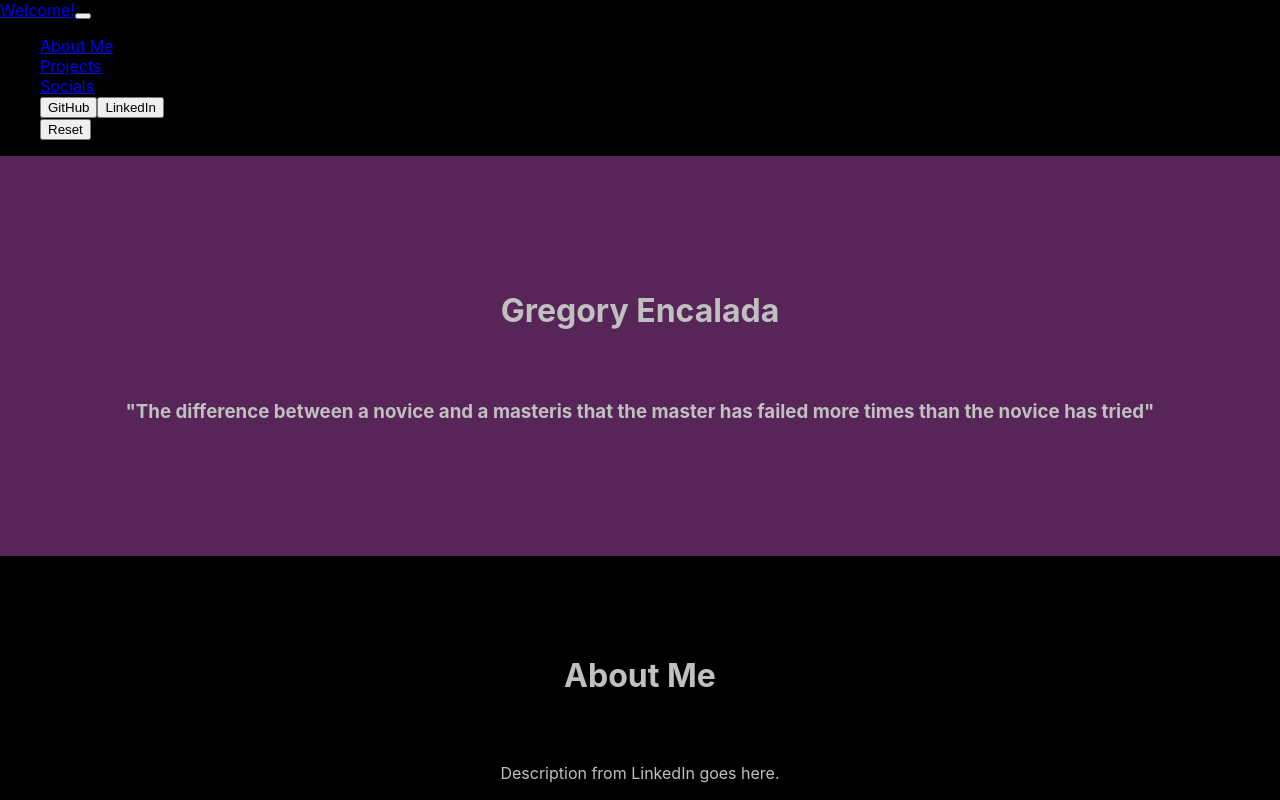
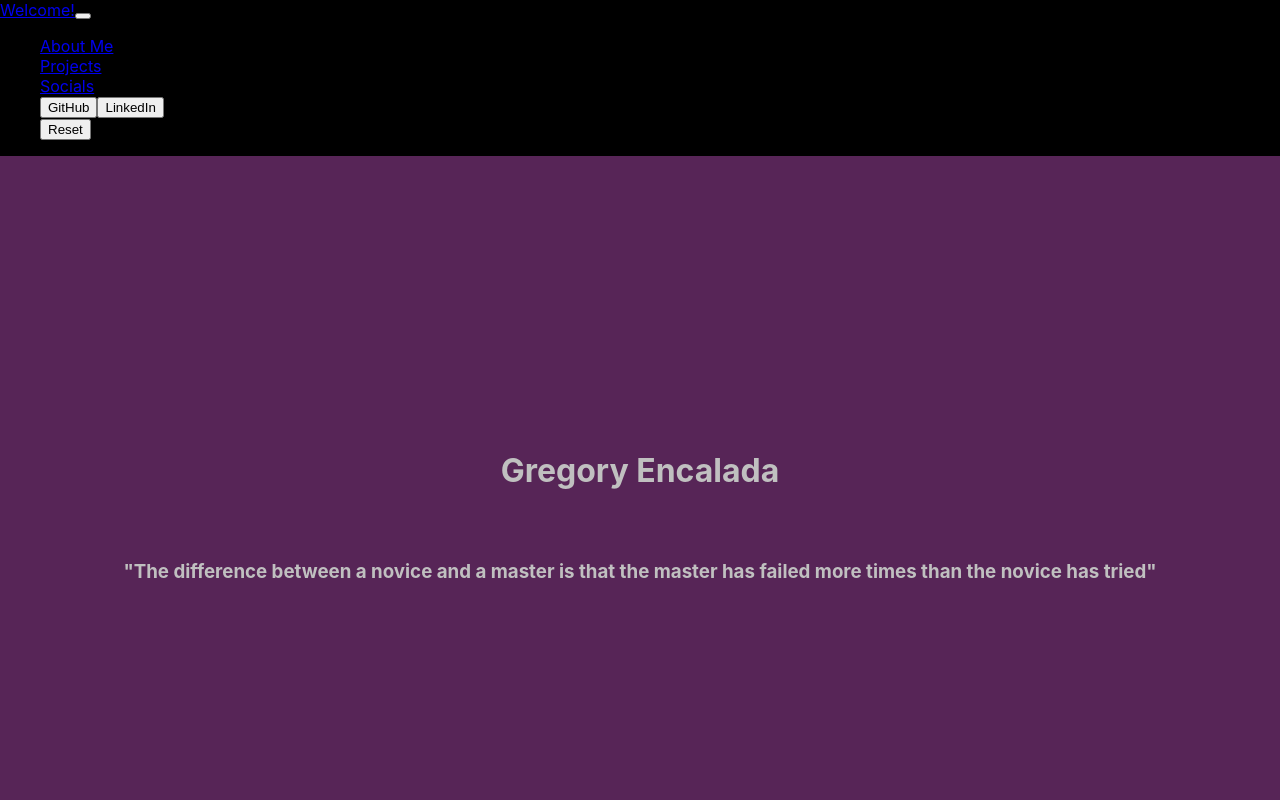
Before and after one commit to gencalada/my-portfolio-react-deploy, a React (Create React App) app: page / in a window 1280 px wide. Shown: the top 800 px of the page. Built offline with nearby package versions, Linux system fonts and the light colour scheme.

Commit message:
added navbar and removed node version from package.json

```diff
--- a/package.json
+++ b/package.json
@@ -9,6 +9,7 @@
     "react": "^18.2.0",
     "react-dom": "^18.2.0",
     "react-scripts": "5.0.1",
+    "reactstrap": "^9.2.1",
     "web-vitals": "^2.1.0"
   },
   "scripts": {
@@ -34,9 +35,5 @@
       "last 1 firefox version",
       "last 1 safari version"
     ]
-  },
-  "engines": {
-    "node": "20.7.0"
   }
-
 }
--- a/src/App.css
+++ b/src/App.css
@@ -17,7 +17,7 @@ body {
 
 /* GREETER - Padding (located in all components) */
 .greeter {
-  height: 50vh;
+  height: 90vh;
   text-align: center;
   display: flex;
   flex-direction: column;
@@ -34,6 +34,7 @@ body {
 
 /* ABOUT ME */
 .aboutMe {
+  height: 90vh;
   color:silver;
   text-align: center;
   display: flex;
@@ -47,6 +48,7 @@ body {
 
 /* PROJECT */
 .projects {
+  height: 100vh;
   color: silver;
   text-align: center;
   display: flex;
@@ -78,6 +80,7 @@ body {
 
 /* CONTACT ME */
 .contactMe {
+  height: 100vh;
   color: silver;
   margin-top: 50px;
   margin-bottom: 50px;
--- a/src/components/Greeter.js
+++ b/src/components/Greeter.js
@@ -4,7 +4,7 @@ const Greeter = () => {
     return(
         <div className='greeter'>
             <h1 className='padding'>Gregory Encalada</h1>
-            <h3 className='padding'>"The difference between a novice and a masteris that the master has failed more times than the novice has tried"</h3>
+            <h3 className='padding'>"The difference between a novice and a master is that the master has failed more times than the novice has tried"</h3>
         </div>
     )
 }
--- a/src/components/NavBar.js
+++ b/src/components/NavBar.js
@@ -12,7 +12,10 @@ import {
   DropdownMenu,
   DropdownItem,
   NavbarText,
-} from 'reactstrap';
+} from 'reactstrap'
+
+
+
 
 function NavBar(args) {
   const [isOpen, setIsOpen] = useState(false);
```
Also changed, not shown: 1 other file (tests, documents, lock files or other folders).
